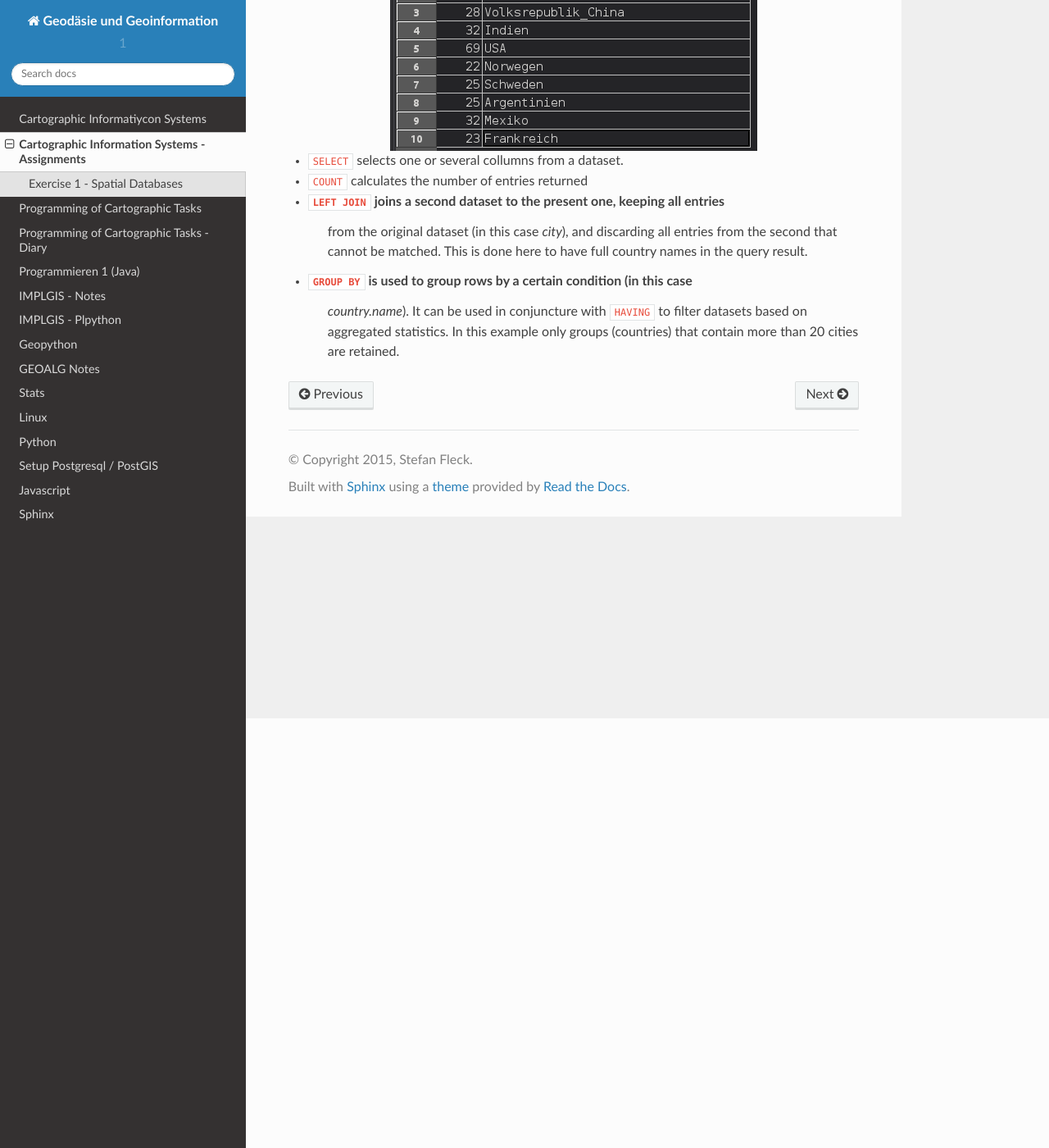
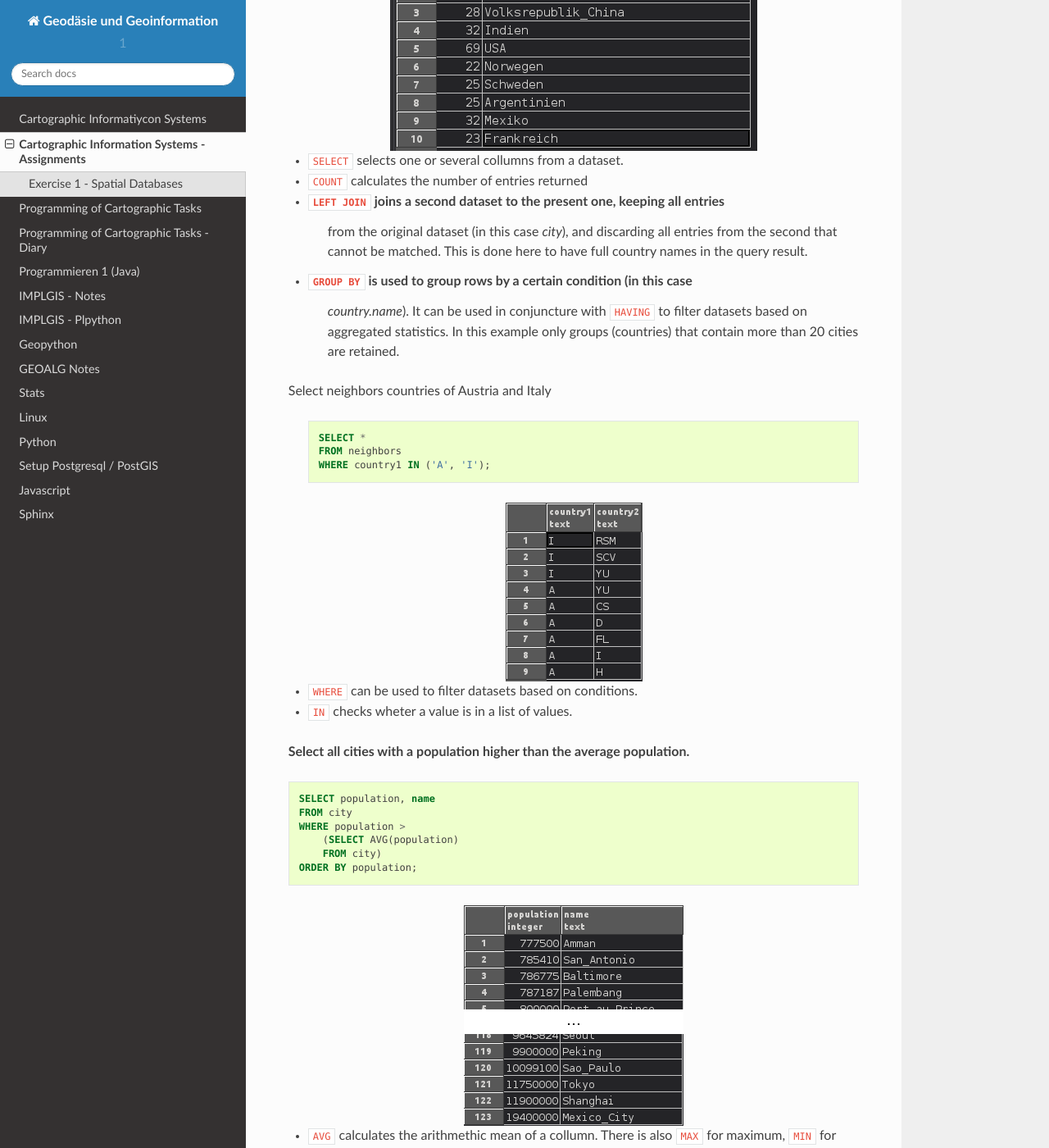
Before and after one commit to hoelk/notes, a Sphinx documentation site: the page built from source/cartoinfo_assignments.rst, in a window 1280 px wide and 1400 px high, scrolled down 524 px. Shown: the whole window at 82% size. Built offline with Sphinx 7.4.7 and the Read the Docs theme 2.0.0, drawn with Linux system fonts in a browser that asks for light colours; some of the changed text lies outside the part shown.

Commit message:
cartoinfo assignments updated

```diff
--- a/source/cartoinfo_assignments.rst
+++ b/source/cartoinfo_assignments.rst
@@ -4,8 +4,8 @@ Cartographic Information Systems - Assignments
 Exercise 1 - Spatial Databases
 ------------------------------
 
-List all countries for which our test data contains more than 20 cities, and
-return the number of cities for each such country.
+**List all countries for which our test data contains more than 20 cities**
+, and return the number of cities for each such country.
 
 .. code-block:: psql
 
@@ -31,3 +31,47 @@ return the number of cities for each such country.
     *country.name*). It can be used in conjuncture with ``HAVING``
     to filter datasets based on aggregated statistics. In this example only
     groups (countries) that contain more than 20 cities are retained.
+
+Select neighbors countries of Austria and Italy
+
+    .. code-block:: psql
+
+        SELECT *
+        FROM neighbors
+        WHERE country1 IN ('A', 'I');
+
+.. image:: _static/img/cartoinfo/ex1_neighbors.png
+    :align: center
+
+* ``WHERE`` can be used to filter datasets based on conditions.
+* ``IN`` checks wheter a value is in a list of values.
+
+**Select all cities with a population higher than the average population.**
+
+.. code-block:: psql
+
+    SELECT population, name
+    FROM city
+    WHERE population >
+    	(SELECT AVG(population)
+    	FROM city)
+    ORDER BY population;
+
+.. image:: _static/img/cartoinfo/ex1_avg.png
+    :align: center
+
+* ``AVG`` calculates the arithmethic mean of a collumn. There is also ``MAX`` for maximum, ``MIN`` for minimum, etc..
+
+**Select all cities with a population between 120 000 and 140 000.**
+
+.. code-block:: psql
+
+    SELECT population, name
+    FROM city
+    WHERE population BETWEEN 120000 AND 140000
+    ORDER BY population;
+
+.. image:: _static/img/cartoinfo/ex1_between.png
+    :align: center
+
+* ``BETWEEN`` checks wheter a value falls inside a range (closed interval)
```
Also changed, not shown: source/_static/img/cartoinfo/ex1_avg.png (added), source/_static/img/cartoinfo/ex1_between.png (added), source/_static/img/cartoinfo/ex1_neighbors.png (added).
